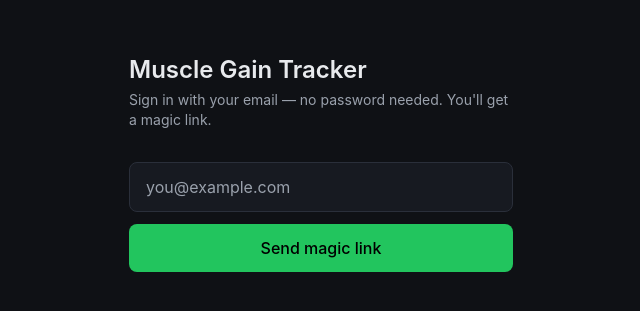
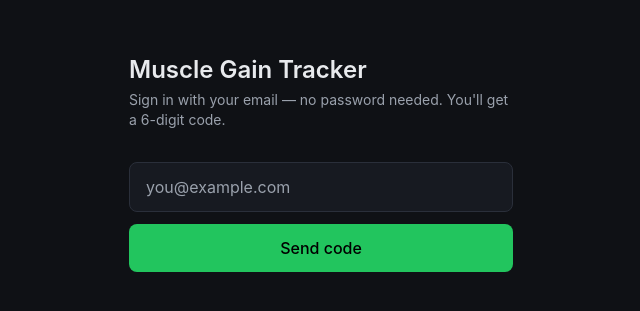
Before and after one commit to wesleevanreenen0728/muscle-app, a React (Vite) app: page / in a window 1280 px wide. Shown: the part 237-548 px from the top of the page, without its empty margins (319-959 px from the left). Built offline with nearby package versions, Linux system fonts and the light colour scheme; no server answers.

Commit message:
Add files via upload

```diff
--- a/src/pages/Login.jsx
+++ b/src/pages/Login.jsx
@@ -2,17 +2,33 @@ import { useState } from 'react'
 import { useAuth } from '../context/AuthContext'
 
 export default function Login() {
-  const { signInWithEmail } = useAuth()
+  const { signInWithEmail, verifyOtp } = useAuth()
   const [email, setEmail] = useState('')
-  const [status, setStatus] = useState('idle') // idle | sending | sent | error
+  const [code, setCode] = useState('')
+  const [step, setStep] = useState('email') // 'email' | 'code'
+  const [status, setStatus] = useState('idle') // idle | sending | error
   const [errorMsg, setErrorMsg] = useState('')
 
-  const handleSubmit = async (e) => {
+  const handleSendCode = async (e) => {
     e.preventDefault()
     setStatus('sending')
     try {
       await signInWithEmail(email)
-      setStatus('sent')
+      setStep('code')
+      setStatus('idle')
+    } catch (err) {
+      setErrorMsg(err.message)
+      setStatus('error')
+    }
+  }
+
+  const handleVerifyCode = async (e) => {
+    e.preventDefault()
+    setStatus('sending')
+    try {
+      await verifyOtp(email, code)
+      // On success, the AuthContext session listener picks this up
+      // automatically and the app moves past the login screen.
     } catch (err) {
       setErrorMsg(err.message)
       setStatus('error')
@@ -23,17 +39,13 @@ export default function Login() {
     <div className="min-h-screen flex items-center justify-center px-6 bg-bg">
       <div className="w-full max-w-sm">
         <h1 className="text-2xl font-semibold text-text mb-1">Muscle Gain Tracker</h1>
+
+        {step === 'email' ? (
+          <>
             <p className="text-text-dim text-sm mb-8">
-          Sign in with your email — no password needed. You'll get a magic link.
+              Sign in with your email — no password needed. You'll get a 6-digit code.
             </p>
-
-        {status === 'sent' ? (
-          <div className="bg-surface border border-border rounded-xl p-4 text-sm text-text">
-            Check your inbox for <span className="text-accent">{email}</span> and tap the
-            link to sign in. You can close this tab.
-          </div>
-        ) : (
-          <form onSubmit={handleSubmit} className="space-y-3">
+            <form onSubmit={handleSendCode} className="space-y-3">
               <input
                 type="email"
                 required
@@ -47,12 +59,51 @@ export default function Login() {
                 disabled={status === 'sending'}
                 className="w-full rounded-lg bg-accent text-black font-medium py-3 disabled:opacity-60"
               >
-              {status === 'sending' ? 'Sending link...' : 'Send magic link'}
+                {status === 'sending' ? 'Sending code...' : 'Send code'}
               </button>
-            {status === 'error' && (
-              <p className="text-danger text-sm">{errorMsg}</p>
-            )}
+              {status === 'error' && <p className="text-danger text-sm">{errorMsg}</p>}
             </form>
+          </>
+        ) : (
+          <>
+            <p className="text-text-dim text-sm mb-8">
+              Check <span className="text-accent">{email}</span> for a 6-digit code, and enter
+              it below. (On iPhone: enter it here, in this app — don't tap a link from the
+              email, since that opens a separate copy of Safari that won't be signed into
+              this home-screen app.)
+            </p>
+            <form onSubmit={handleVerifyCode} className="space-y-3">
+              <input
+                type="text"
+                inputMode="numeric"
+                pattern="[0-9]*"
+                required
+                autoFocus
+                placeholder="123456"
+                value={code}
+                onChange={(e) => setCode(e.target.value)}
+                className="w-full rounded-lg bg-surface border border-border px-4 py-3 text-text text-center text-2xl tracking-[0.3em] placeholder:text-text-dim placeholder:tracking-normal focus:outline-none focus:border-accent"
+              />
+              <button
+                type="submit"
+                disabled={status === 'sending'}
+                className="w-full rounded-lg bg-accent text-black font-medium py-3 disabled:opacity-60"
+              >
+                {status === 'sending' ? 'Verifying...' : 'Verify & sign in'}
+              </button>
+              {status === 'error' && <p className="text-danger text-sm">{errorMsg}</p>}
+              <button
+                type="button"
+                onClick={() => {
+                  setStep('email')
+                  setStatus('idle')
+                }}
+                className="w-full text-text-dim text-sm py-2"
+              >
+                Use a different email
+              </button>
+            </form>
+          </>
         )}
       </div>
     </div>
```
Lines whose indentation alone changed are shown as unchanged.
